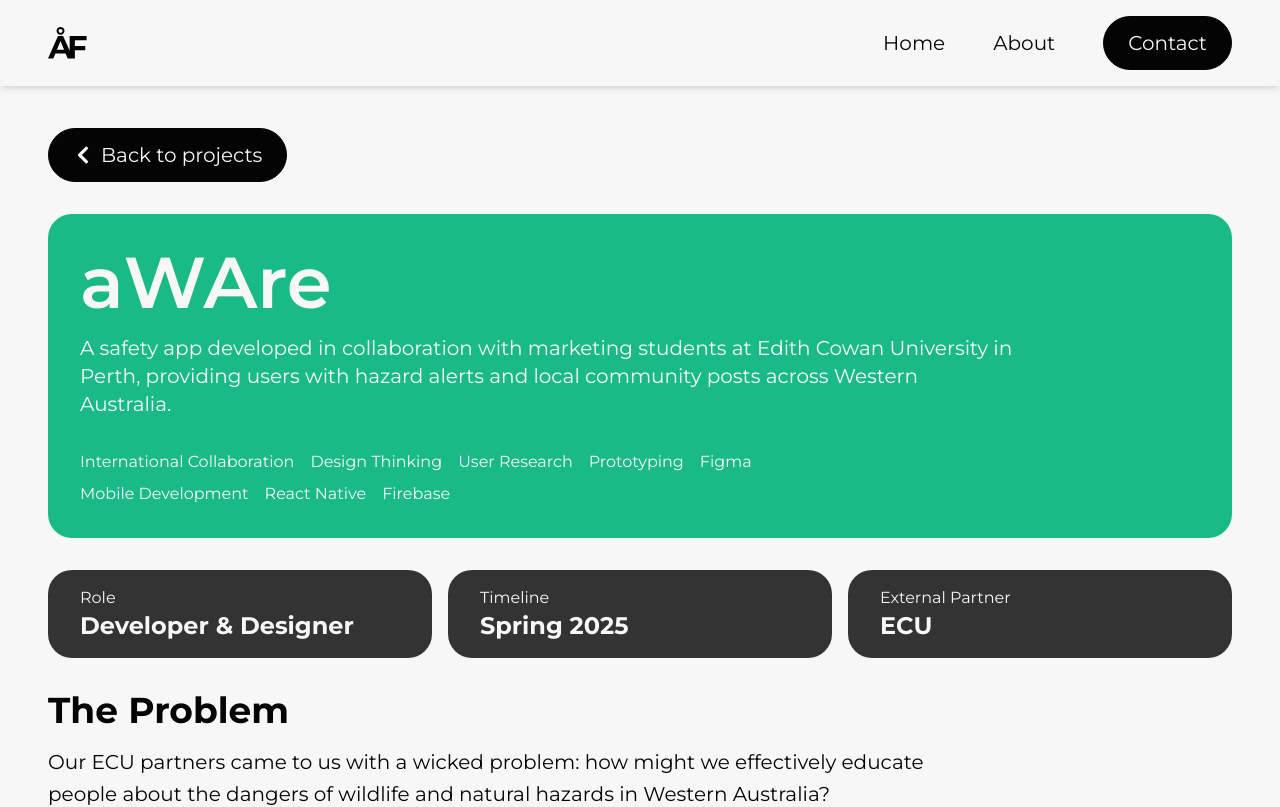
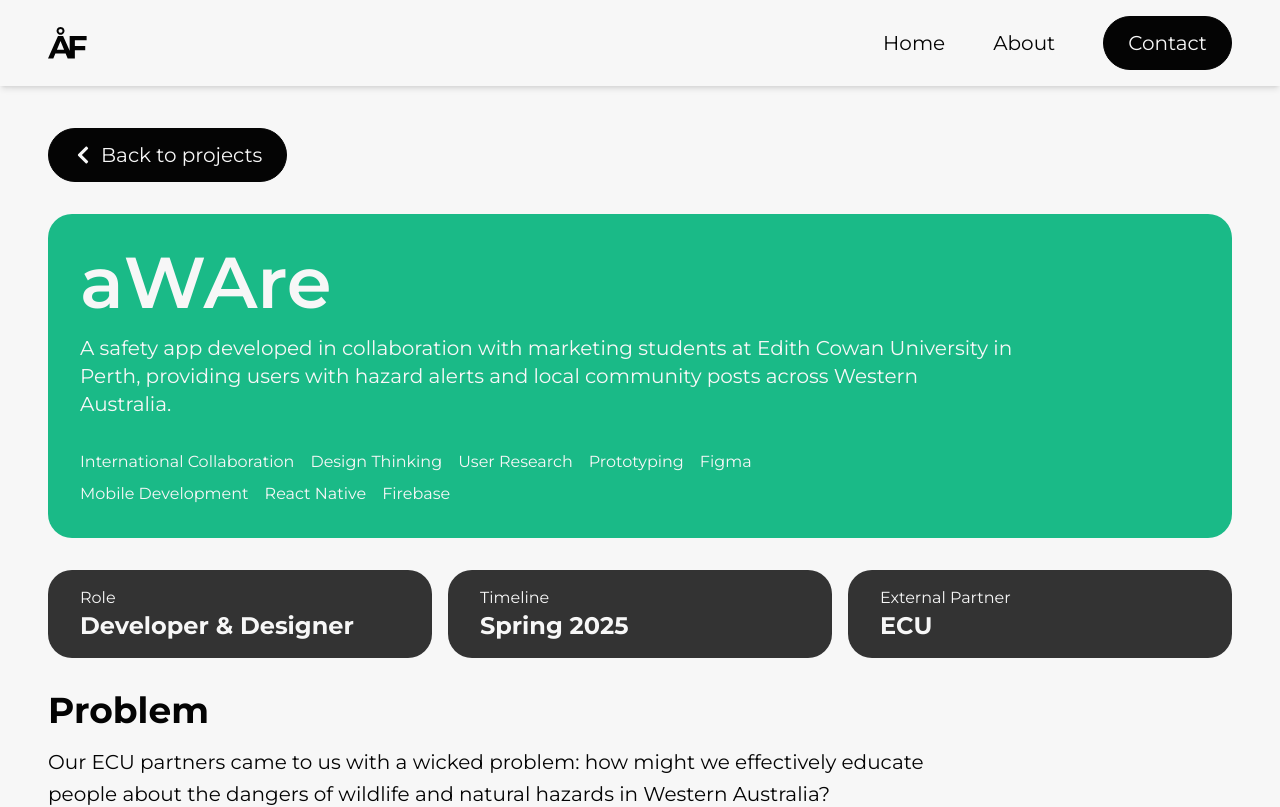
Before and after one commit to CodingQuercus/portfolio, a Next.js app: page /projects/aware in a window 1280 px wide. Shown: the top 807 px of the page. Built offline with nearby package versions, Linux system fonts and the light colour scheme.

Commit message:
Small fixes with content.

```diff
--- a/app/projects/aware/page.tsx
+++ b/app/projects/aware/page.tsx
@@ -92,7 +92,7 @@ export default function AwarePage() {
                 ]}
             />
 
-            <ProjectSection title="The Problem">
+            <ProjectSection title="Problem">
                 <ProjectParagraph
                     paragraphs={[
                         "Our ECU partners came to us with a wicked problem: how might we effectively educate people about the dangers of wildlife and natural hazards in Western Australia?",
--- a/app/projects/fikaspelet/page.tsx
+++ b/app/projects/fikaspelet/page.tsx
@@ -20,7 +20,7 @@ export default function FikaSpeletPage() {
                 ]}
             />
 
-            <ProjectSection title="The Problem">
+            <ProjectSection title="Problem">
                 <ProjectParagraph
                     paragraphs={[
                         "Under Construction"
--- a/app/projects/sketchnguess/page.tsx
+++ b/app/projects/sketchnguess/page.tsx
@@ -20,7 +20,7 @@ export default function SketchNGuessPage() {
                 ]}
             />
 
-            <ProjectSection title="The Problem">
+            <ProjectSection title="Problem">
                 <ProjectParagraph
                     paragraphs={[
                         "Under Construction",
--- a/app/projects/thesis/page.tsx
+++ b/app/projects/thesis/page.tsx
@@ -45,7 +45,7 @@ export default function ThesisPage() {
                 ]}
             />
 
-            <ProjectSection title="The Problem">
+            <ProjectSection title="Problem">
                 <ProjectParagraph
                     paragraphs={[
                         "Quality management systems store critical compliance documentation, but finding the right information can be slow and dependent on prior system knowledge. Folder-based navigation and free-text search often assume users already know what they're looking for.",
```
